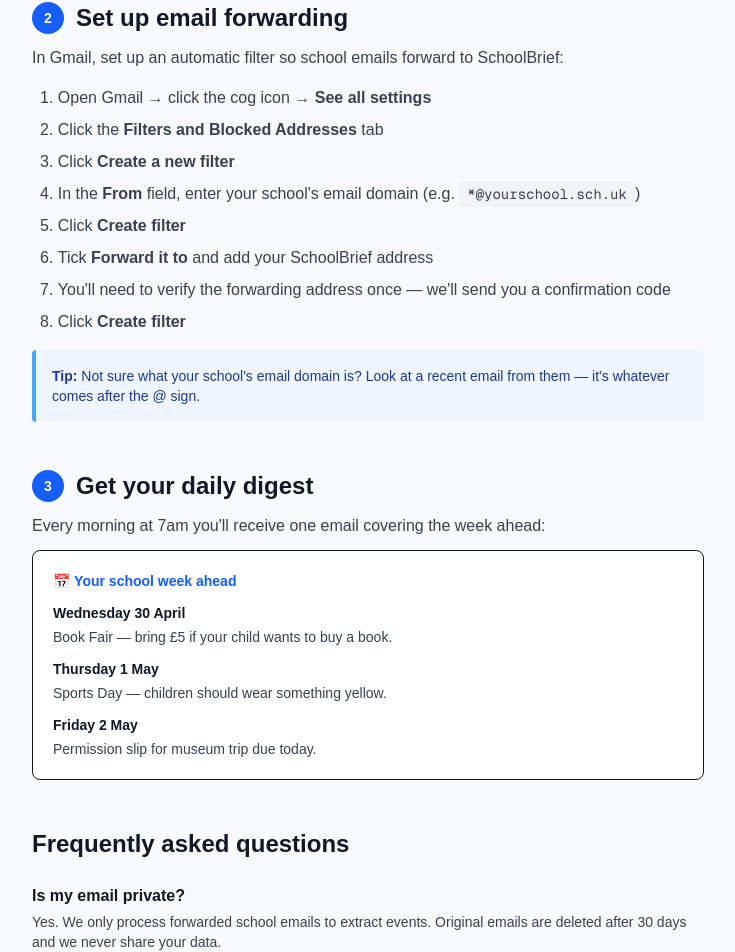
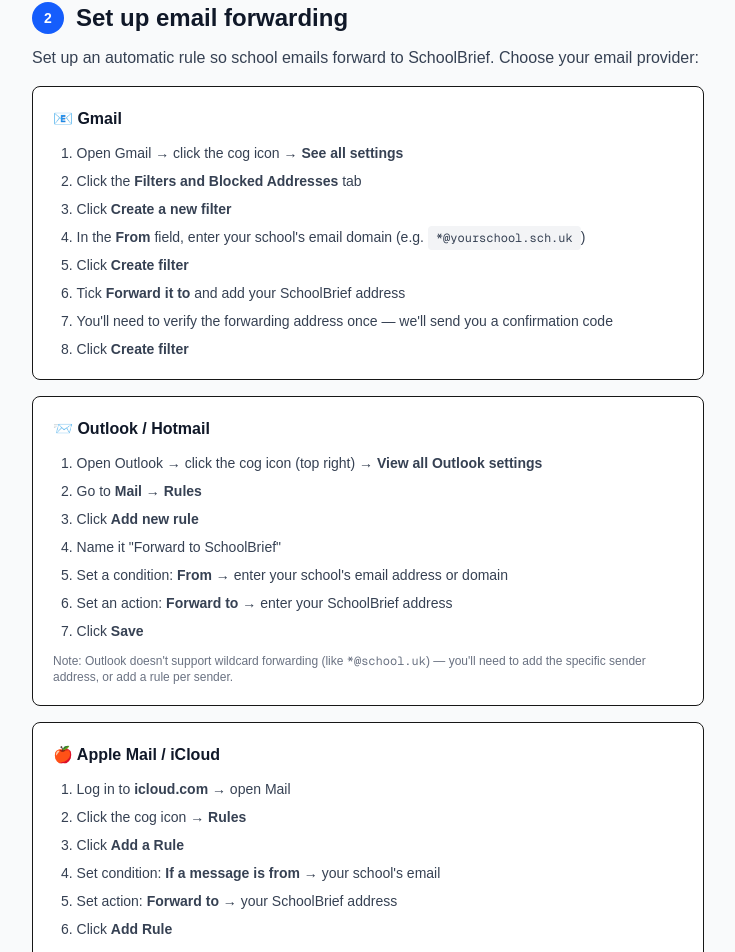
Before and after one commit to lukasbecker36-dot/schoolbrief, a Next.js app: page /how-it-works in a window 1280 px wide. Shown: the part 452-1404 px from the top of the page, without its empty margins (272-1007 px from the left). Built offline with nearby package versions, Linux system fonts and the light colour scheme.

Commit message:
add outlook and apple mail instructions

```diff
--- a/app/how-it-works/page.tsx
+++ b/app/how-it-works/page.tsx
@@ -24,18 +24,47 @@
               <span className="bg-blue-600 text-white rounded-full w-8 h-8 flex items-center justify-center font-bold text-sm">2</span>
               <h2 className="text-2xl font-bold text-gray-900">Set up email forwarding</h2>
             </div>
-            <p className="text-gray-700 mb-4">In Gmail, set up an automatic filter so school emails forward to SchoolBrief:</p>
+            <p className="text-gray-700 mb-4">Set up an automatic rule so school emails forward to SchoolBrief. Choose your email provider:</p>
 
-            <ol className="space-y-2 text-gray-700 list-decimal list-inside ml-2">
+            <div className="bg-white border rounded-lg p-5 mb-4">
+              <h3 className="font-semibold text-gray-900 mb-3">📧 Gmail</h3>
+              <ol className="space-y-2 text-gray-700 list-decimal list-inside ml-2 text-sm">
                 <li>Open Gmail → click the cog icon → <strong>See all settings</strong></li>
                 <li>Click the <strong>Filters and Blocked Addresses</strong> tab</li>
                 <li>Click <strong>Create a new filter</strong></li>
-              <li>In the <strong>From</strong> field, enter your school's email domain (e.g. <code className="bg-gray-100 px-2 py-1 rounded text-sm">*@yourschool.sch.uk</code>)</li>
+                <li>In the <strong>From</strong> field, enter your school's email domain (e.g. <code className="bg-gray-100 px-2 py-1 rounded text-xs">*@yourschool.sch.uk</code>)</li>
                 <li>Click <strong>Create filter</strong></li>
                 <li>Tick <strong>Forward it to</strong> and add your SchoolBrief address</li>
                 <li>You'll need to verify the forwarding address once — we'll send you a confirmation code</li>
                 <li>Click <strong>Create filter</strong></li>
               </ol>
+            </div>
+
+            <div className="bg-white border rounded-lg p-5 mb-4">
+              <h3 className="font-semibold text-gray-900 mb-3">📨 Outlook / Hotmail</h3>
+              <ol className="space-y-2 text-gray-700 list-decimal list-inside ml-2 text-sm">
+                <li>Open Outlook → click the cog icon (top right) → <strong>View all Outlook settings</strong></li>
+                <li>Go to <strong>Mail</strong> → <strong>Rules</strong></li>
+                <li>Click <strong>Add new rule</strong></li>
+                <li>Name it "Forward to SchoolBrief"</li>
+                <li>Set a condition: <strong>From</strong> → enter your school's email address or domain</li>
+                <li>Set an action: <strong>Forward to</strong> → enter your SchoolBrief address</li>
+                <li>Click <strong>Save</strong></li>
+              </ol>
+              <p className="text-xs text-gray-500 mt-3">Note: Outlook doesn't support wildcard forwarding (like <code>*@school.uk</code>) — you'll need to add the specific sender address, or add a rule per sender.</p>
+            </div>
+
+            <div className="bg-white border rounded-lg p-5">
+              <h3 className="font-semibold text-gray-900 mb-3">🍎 Apple Mail / iCloud</h3>
+              <ol className="space-y-2 text-gray-700 list-decimal list-inside ml-2 text-sm">
+                <li>Log in to <strong>icloud.com</strong> → open Mail</li>
+                <li>Click the cog icon → <strong>Rules</strong></li>
+                <li>Click <strong>Add a Rule</strong></li>
+                <li>Set condition: <strong>If a message is from</strong> → your school's email</li>
+                <li>Set action: <strong>Forward to</strong> → your SchoolBrief address</li>
+                <li>Click <strong>Add Rule</strong></li>
+              </ol>
+            </div>
 
             <div className="bg-blue-50 border-l-4 border-blue-400 p-4 mt-4 rounded">
               <p className="text-sm text-blue-900"><strong>Tip:</strong> Not sure what your school's email domain is? Look at a recent email from them — it's whatever comes after the @ sign.</p>
```
Lines whose indentation alone changed are shown as unchanged.
